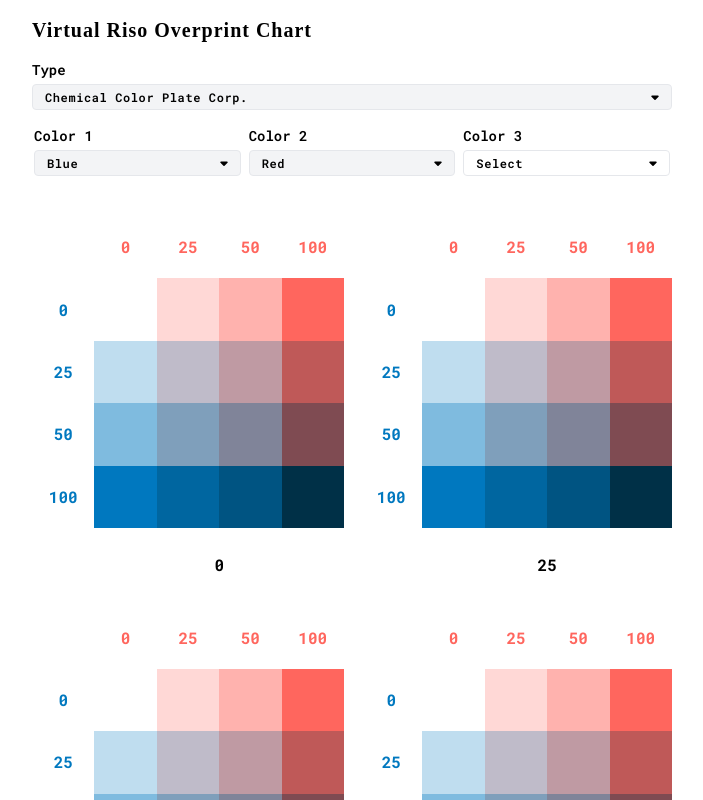
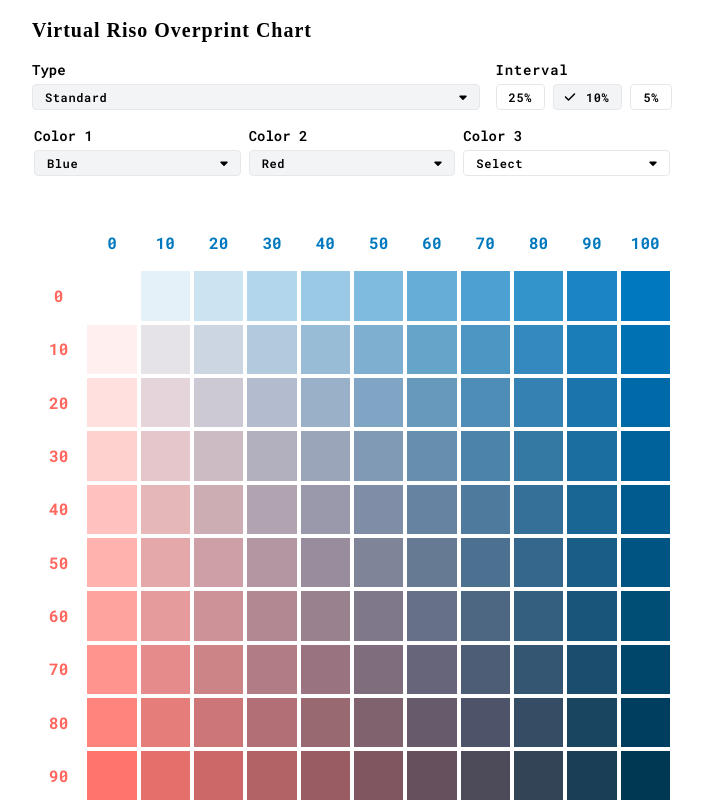
Before and after one commit to mixedfeelings/riso-virtual-overprint-chart, a Nuxt app: page / in a window 1280 px wide. Shown: the top 800 px of the page, without its empty margins (288-991 px from the left). Built offline with nearby package versions, Linux system fonts and the light colour scheme; a web font is replaced by a local one.

Commit message:
set first chart back to standard

```diff
--- a/app.vue
+++ b/app.vue
@@ -24,7 +24,7 @@
 <script setup lang="ts">
   import { ref,reactive } from 'vue';
 
-  const chart_type = ref("chemical");
+  const chart_type = ref("standard");
   const interval = ref(10);
 
   const color_one = ref('blue');
```
